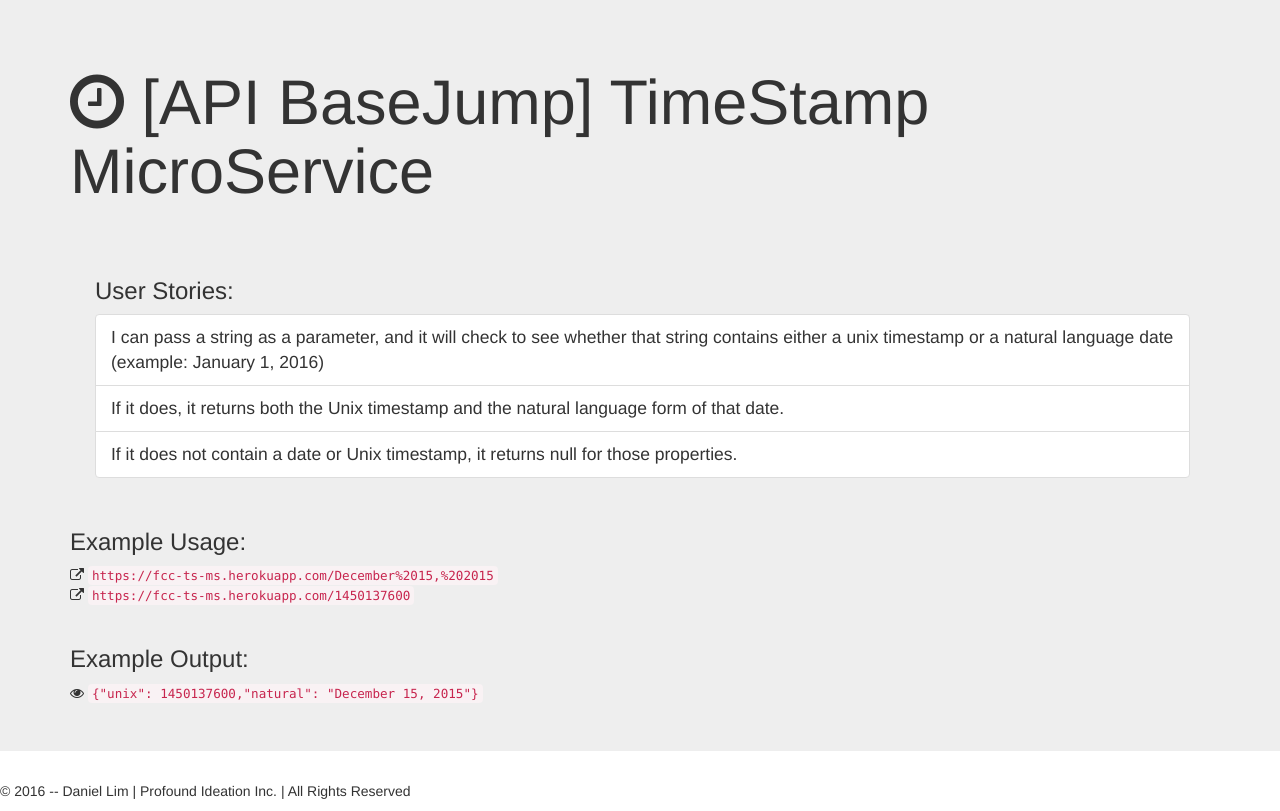
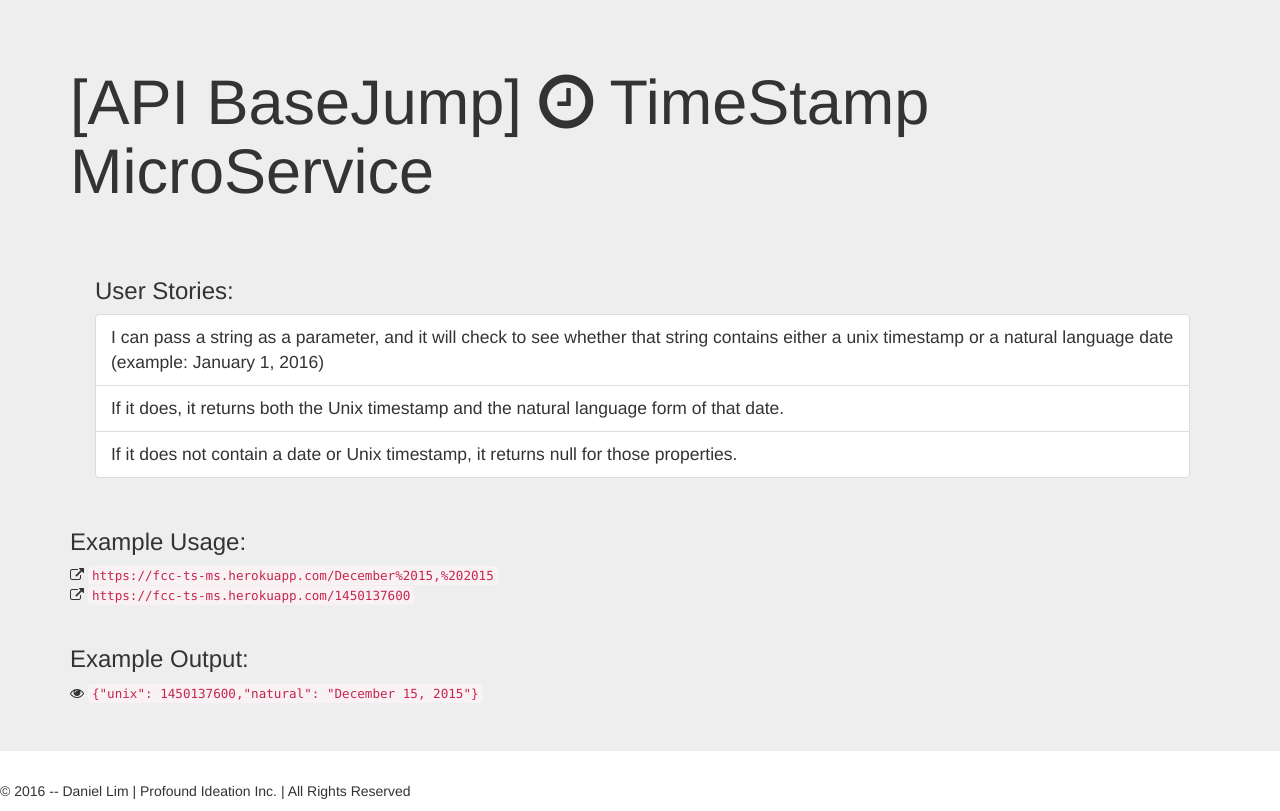
Before and after one commit to profoundhub/FCC-Express-Timestamp-Microservice-App, a website: page views/index.html in a window 1280 px wide. Drawn offline with nearby package versions, Linux system fonts and the light colour scheme.

Commit message:
update Daniel and Master

```diff
--- a/views/index.html
+++ b/views/index.html
@@ -1,7 +1,7 @@
 <!DOCTYPE html>
 <html lang="en">
     <head>
-        <title>TimeStamp MicroService API</title>
+        <title>TimeStamp MicroService | API BaseJump | Daniel Lim</title>
         <link href="https://maxcdn.bootstrapcdn.com/bootstrap/4.0.0-alpha.2/css/bootstrap.min.css" rel="stylesheet" integrity="sha384-y3tfxAZXuh4HwSYylfB+J125MxIs6mR5FOHamPBG064zB+AFeWH94NdvaCBm8qnd" crossorigin="anonymous">
         <link href="https://maxcdn.bootstrapcdn.com/font-awesome/4.6.3/css/font-awesome.min.css" rel="stylesheet" integrity="sha384-T8Gy5hrqNKT+hzMclPo118YTQO6cYprQmhrYwIiQ/3axmI1hQomh7Ud2hPOy8SP1" crossorigin="anonymous">
         <style>
@@ -10,7 +10,7 @@
                 font-size: 90%;
                 background-color: #f9f2f4;
                 border-radius: 4px;
-                font-family: Menlo,Monaco,Consolas,"Courier New",monospace;
+                font-family: Menlo, Monaco, Consolas, "Courier New", monospace;
             }
             .codeLook a {
                 color: #c7254e !important;
@@ -21,7 +21,7 @@
         <div class="jumbotron">
             <div class="container">
                 <h1 class="display-6">
-                    <i class="fa fa-clock-o" aria-hidden="true"></i> [API BaseJump] TimeStamp MicroService
+                    [API BaseJump] <i class="fa fa-clock-o" aria-hidden="true"></i> TimeStamp MicroService
                 </h1>
 
             <hr class="m-y-2">
```
